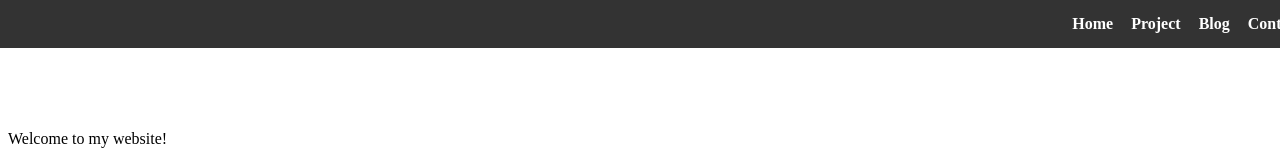
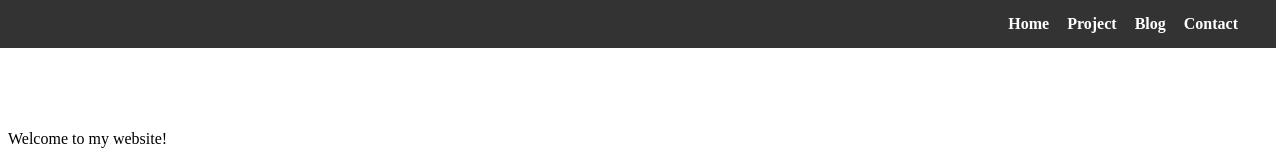
Before and after one commit to miaozhang2025/miaozhang2025.github.io, a Jekyll site: the page built from index.md, in a window 1280 px wide. Shown: the top 162 px of the page. Built offline with Jekyll 4.4.1, drawn with Linux system fonts in a browser that asks for light colours.

Commit message:
Update custom.css

```diff
--- a/assets/css/custom.css
+++ b/assets/css/custom.css
@@ -9,7 +9,7 @@ header {
   right: 0;
   left: 0;
   background-color: rgba(0, 0, 0, 0.8); /* Optional: a background color for the header */
-  width: 100%;
+  width: 95%;
   padding: 15px 30px;
   z-index: 1000; /* Ensures the header stays above other content */
 }
```
